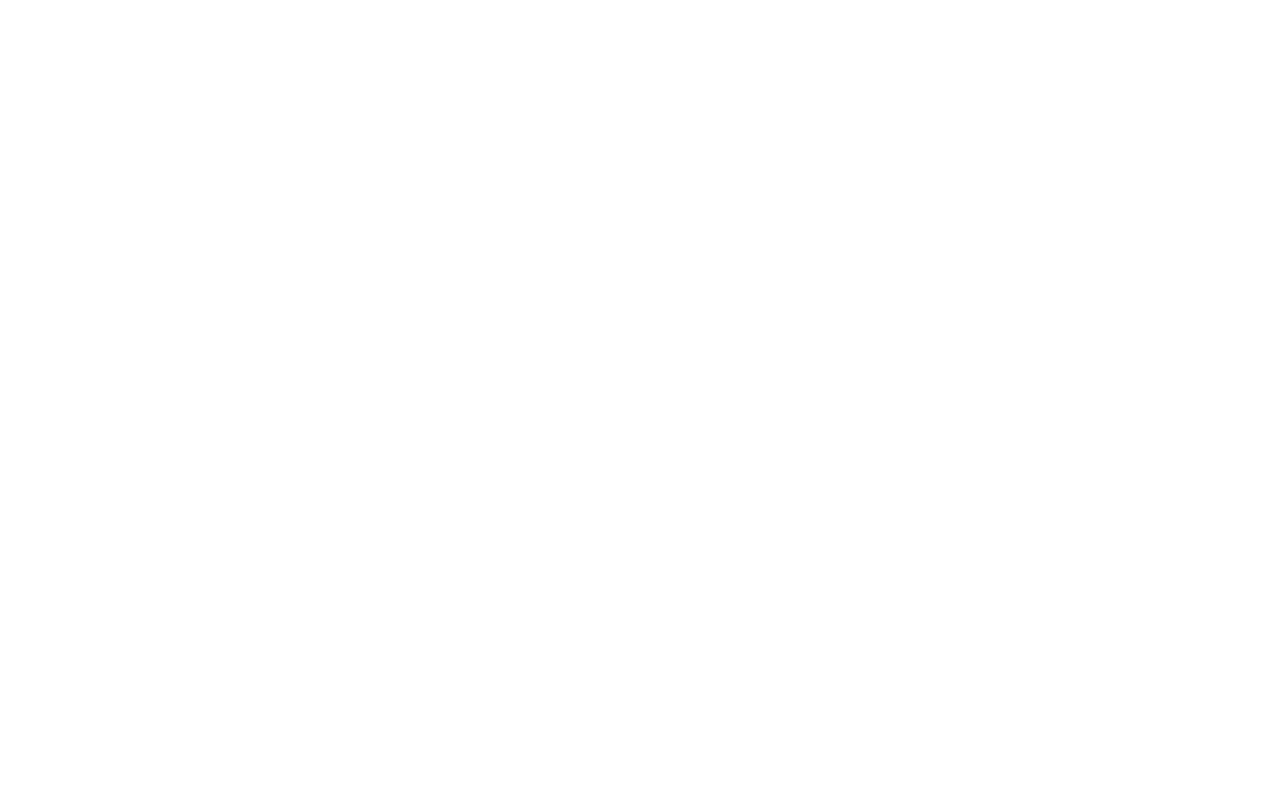
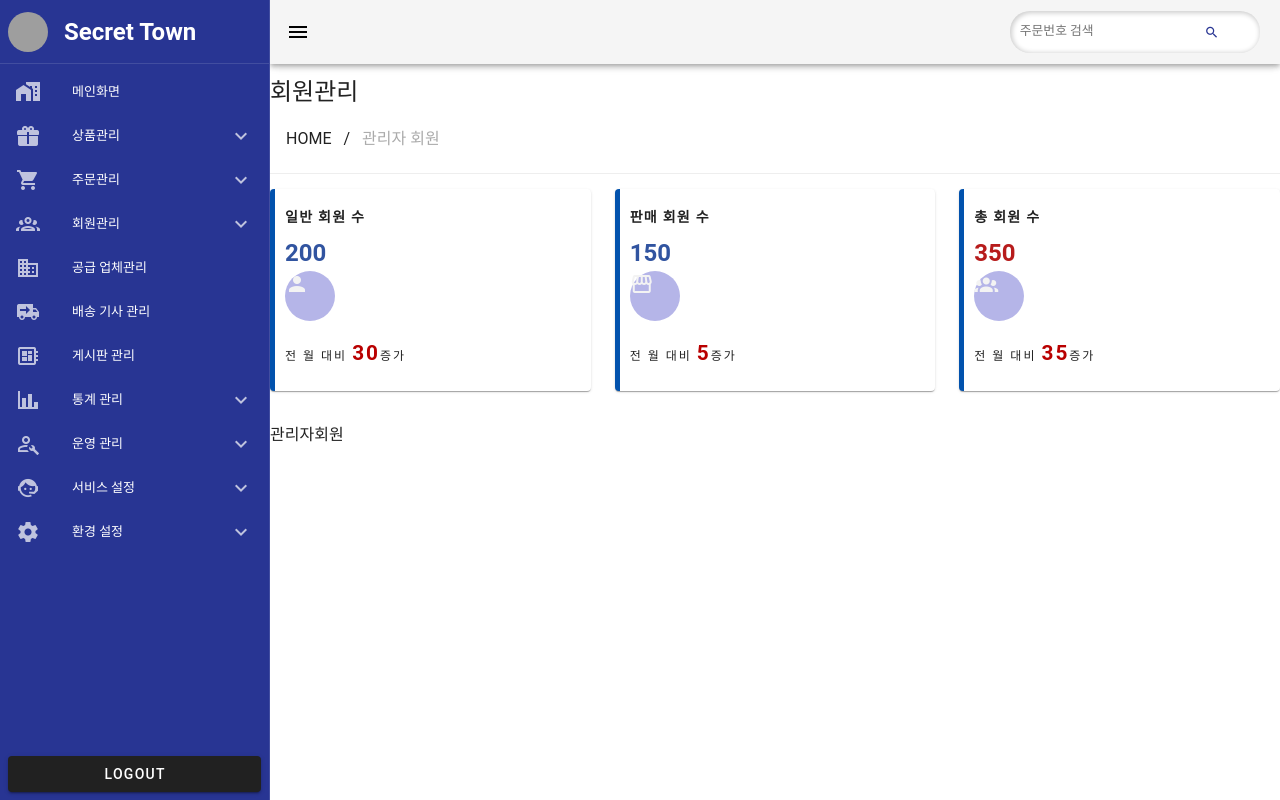
Before and after one commit to haranseok/open_market_admin, a Vue app: page /members in a window 1280 px wide. Before the commit this address had no page. Built offline with nearby package versions, Linux system fonts and the light colour scheme; grey boxes are pictures that could not be loaded.

Commit message:
component :is 처리

```diff
--- a/src/components/TheSlideNav.vue
+++ b/src/components/TheSlideNav.vue
@@ -66,10 +66,11 @@
           ></v-list-item>
         </template>
         <v-list-item
-          v-for="([title, value], i) in users"
+          v-for="([title, value, link], i) in users"
           :key="i"
           :title="title"
           :value="value"
+          @click="routerLink(link)"
         >
         </v-list-item>
       </v-list-group>
@@ -172,9 +173,9 @@
   ["결제대기", "payment"],
 ]);
 const users = ref([
-  ["일반 회원", "general_user"],
-  ["판매자 회원", "seller_user"],
-  ["관리자 회원", "admin_user"],
+  ["일반 회원", "general_user", "/members?type=general"],
+  ["판매자 회원", "seller_user", "/members?type=sales"],
+  ["관리자 회원", "admin_user", "/members?type=admin"],
 ]);
 const operate = ref([
   ["이벤트 관리", "event"],
--- /dev/null
+++ b/src/pages/members/AdminMembers.vue
@@ -0,0 +1,7 @@
+<template>
+  <div>관리자회원</div>
+</template>
+
+<script lang="ts" setup></script>
+
+<style lang="scss" scoped></style>
--- /dev/null
+++ b/src/pages/members/GeneralMembers.vue
@@ -0,0 +1,69 @@
+<template>
+  <div class="base-table">
+    <BaseTable
+      :headers="th"
+      :list="items"
+      :btn-text="'일괄 삭제'"
+      @btn-event="doDelete"
+    >
+      <template #list="{ row }">
+        <td>{{ row.id }}</td>
+        <td>{{ row.name }}</td>
+        <td>{{ row.phone }}</td>
+        <td>
+          <select v-model="row.status">
+            <option :value="1">회원</option>
+            <option :value="2">휴면계정</option>
+            <option :value="3">탈퇴</option>
+          </select>
+        </td>
+        <td>{{ row.createDate }}</td>
+      </template>
+    </BaseTable>
+  </div>
+</template>
+
+<script lang="ts" setup>
+import { ref } from "vue";
+import BaseTable from "@/components/tables/BaseTable.vue";
+const seleted = ref("");
+const th = ref([
+  "전체선택",
+  "id",
+  "회원 명",
+  "연락처",
+  "상태",
+  "등록일자",
+  "수정",
+  "삭제",
+]);
+
+const items = ref([
+  {
+    id: "test",
+    name: "홍길동",
+    phone: "010-1111-1111",
+    status: 1,
+    createDate: "2023-07-17",
+  },
+  {
+    id: "aaa123",
+    name: "홍길동2",
+    phone: "010-1111-1111",
+    status: 1,
+    createDate: "2023-07-17",
+  },
+  {
+    id: "bbb123",
+    name: "홍길동3",
+    phone: "010-1111-1111",
+    status: 2,
+    createDate: "2023-07-17",
+  },
+]);
+const doDelete = (e: any) => {
+  console.log(e);
+};
+</script>
+
+<style lang="scss" scoped></style>
--- /dev/null
+++ b/src/pages/members/MembersLayout.vue
@@ -0,0 +1,150 @@
+<template>
+  <v-main class="bg">
+    <TheBreadCrumbs :title="'회원관리'" :items="links" />
+    <article class="inner-container">
+      <v-row>
+        <v-col cols="4" v-for="(count, i) in membersCount" :key="i">
+          <v-card>
+            <div class="top jcsb">
+              <div class="text-box">
+                <p class="text-button">{{ count.title }}</p>
+                <h2 :style="i === 2 ? 'color:#B71C1C' : ''">
+                  {{ count.total }}
+                </h2>
+              </div>
+              <div class="icon-box jcc">
+                <v-icon>mdi-{{ count.icon }}</v-icon>
+              </div>
+            </div>
+            <p class="text-overline increase">
+              전 월 대비 <strong>{{ count.increase }}</strong
+              >증가
+            </p>
+          </v-card>
+        </v-col>
+      </v-row>
+      <section>
+        <component :is="membersPage"></component>
+      </section>
+    </article>
+  </v-main>
+</template>
+
+<script lang="ts" setup>
+import { ref, watchEffect } from "vue";
+import { useRoute } from "vue-router";
+import TheBreadCrumbs from "@/components/TheBreadCrumbs.vue";
+import GeneralMembers from "@/pages/members/GeneralMembers.vue";
+import SalesMembers from "@/pages/members/SalesMembers.vue";
+import AdminMembers from "@/pages/members/AdminMembers.vue";
+
+const route = useRoute();
+const membersPage = ref(GeneralMembers);
+const links = ref([
+  {
+    title: "home",
+    disabled: false,
+    href: "main",
+  },
+  {
+    title: "일반회원",
+    disabled: true,
+    href: "/members?general",
+  },
+]);
+
+const membersCount = ref([
+  {
+    icon: "account",
+    title: "일반 회원 수",
+    total: 200,
+    increase: 30,
+  },
+  {
+    icon: "storefront-outline",
+    title: "판매 회원 수",
+    total: 150,
+    increase: 5,
+  },
+  {
+    icon: "account-group",
+    title: "총 회원 수",
+    total: 350,
+    increase: 35,
+  },
+]);
+
+const queryType = () => {
+  let type = route.query.type;
+
+  if (type === "general") {
+    links.value[1] = {
+      title: "일반회원",
+      disabled: true,
+      href: "/members?type=general",
+    };
+    membersPage.value = GeneralMembers;
+  } else if (type === "sales") {
+    links.value[1] = {
+      title: "판매회원",
+      disabled: true,
+      href: "/members?type=sales",
+    };
+    membersPage.value = SalesMembers;
+  } else {
+    links.value[1] = {
+      title: "관리자 회원",
+      disabled: true,
+      href: "/members?type=admin",
+    };
+    membersPage.value = AdminMembers;
+  }
+};
+
+watchEffect(
+  (route.query,
+  () => {
+    queryType();
+  })
+);
+</script>
+
+<style lang="scss" scoped>
+.inner-container {
+  padding: 1.5% 0;
+}
+
+.v-row {
+  margin-bottom: 20px;
+}
+
+.v-card {
+  padding: 10px;
+  border-left: 5px solid #0252ad;
+  .top {
+    align-items: center;
+    h2 {
+      color: #3154a0;
+    }
+    .icon-box {
+      width: 50px;
+      height: 50px;
+      margin-right: 10px;
+      background: rgba(54, 54, 192, 0.37);
+      border-radius: 50%;
+      color: rgb(243, 243, 243);
+    }
+    p {
+      font-weight: bold;
+    }
+  }
+
+  .increase {
+    margin-top: 1.5%;
+    strong {
+      font-size: 1.3rem;
+      color: rgb(185, 0, 0);
+    }
+  }
+}
+</style>
--- /dev/null
+++ b/src/pages/members/SalesMembers.vue
@@ -0,0 +1,7 @@
+<template>
+  <div>판매회원</div>
+</template>
+
+<script lang="ts" setup></script>
+
+<style lang="scss" scoped></style>
--- a/src/router/index.ts
+++ b/src/router/index.ts
@@ -39,6 +39,14 @@
         },
       ],
     },
+    {
+      path: "/members",
+      components: {
+        TheHeader,
+        TheSlideNav,
+        default: import("@/pages/members/MembersLayout.vue"),
+      },
+    },
   ],
 });
 
```
